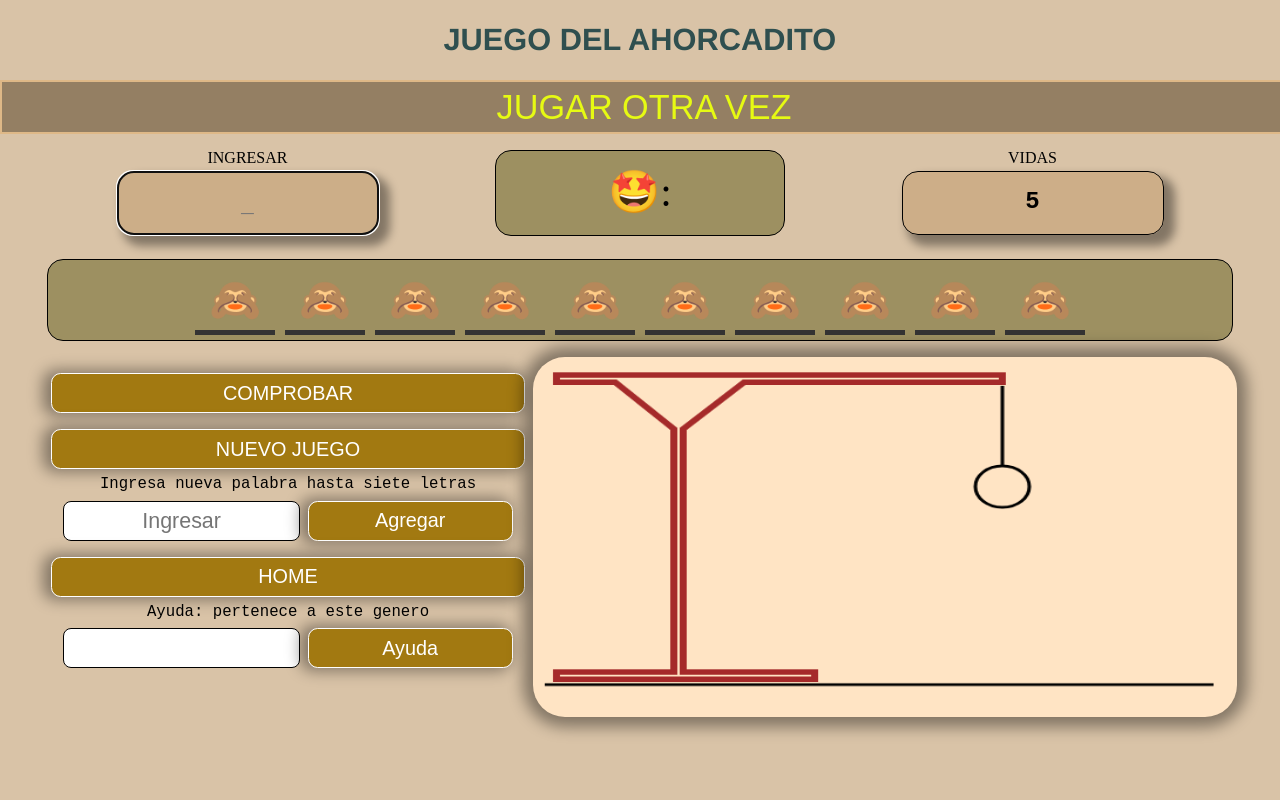
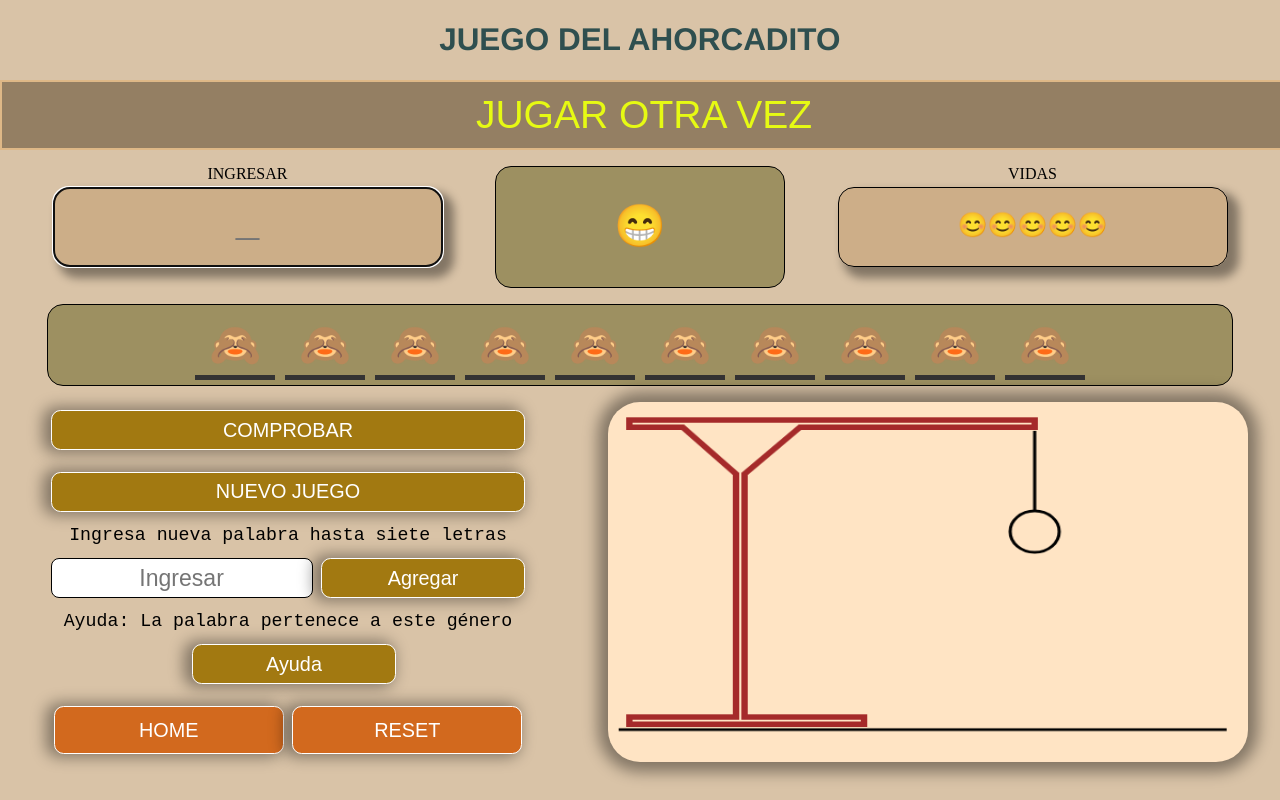
Before and after one commit to JulioLaz/juego-ahorcadito, a plain HTML site: page juego.html in a window 1280 px wide. Drawn offline with Linux system fonts and the light colour scheme.

Commit message:
completo

```diff
--- a/css/juego.css
+++ b/css/juego.css
@@ -1,10 +1,7 @@
 html{
    background-color: rgba(198, 163, 121, 0.651);
+}
 
-}
-::placeholder{
-   font-size: calc(.7rem + .8vw);
-}
 .titulo{
    display: flex;
    justify-content: center;
@@ -18,8 +15,6 @@ text-align: center;
    height: 6vh;
     font-size: calc(1.5rem + 1vw);
    font-family: 'Franklin Gothic Medium', 'Arial Narrow', Arial, sans-serif;
-   /* margin-top:1rem;
-   padding: .5rem; */
    color:darkslategrey;
 
 }
@@ -27,10 +22,10 @@ text-align: center;
    background-color: rgba(113, 91, 64, 0.651);
    color: rgb(230, 250, 19);
    width: 100%;
-   height: 3rem;
+   height: 8vh;
    margin: 0;
    border: 2px solid burlywood;
-   font-size: calc(1.5rem + .8vw);
+   font-size: calc(1.8rem + .8vw);
 }
 
 input{
@@ -47,24 +42,19 @@ input{
    margin: 1rem 0;
 }
 div .letra{
-   width: 20vw;
+   width: 30vw;
    text-decoration: blink;
    cursor: pointer;
    font-size: 2.5rem;
 
 }
 div .vida{
-   width: 20vw;
-   outline: none;
-
-}
-div .puntos{
-   width: 28vw;
+   width: 30vw;
    outline: none;
 }
 
 div .formato-input{
-   height: 3.5rem;
+   height: 4.5rem;
    border-radius: 1rem;
    box-shadow: 8px 8px 10px 3px rgba(0, 0, 0, 0.4);
    background-color: rgba(198, 163, 121, 0.651);
@@ -93,6 +83,7 @@ div .formato-input{
 }
 .letraIngresada{
    display: flex;
+   flex-direction: row;
    justify-content: space-around;
 }
 .monitos{
@@ -112,15 +103,9 @@ div .formato-input{
    justify-content: center;
    align-items: center;
    width: 20vw;
-   height: 10.5vh;
+   height: 15vh;
    font-size: calc(1rem + 2vw);
 
-}
-.cajaInput{
-   display: flex;
-   justify-content: center;
-   align-items: center;
-   margin: 0;
 }
 
 .hidden {
@@ -138,10 +123,10 @@ div .formato-input{
 }
 footer{
    display: flex;
-   justify-content: center;
+   justify-content: space-around;
 }
 canvas{
-   width: 55vw;
+   width: 50vw;
    height: 45vh;
    background-color: bisque;
    border: 1px solid black;
@@ -152,14 +137,17 @@ canvas{
 
 .botones{
    flex-direction: column;
+   justify-content: space-between;
+   align-items: center;
    display: flex;
-   margin: .5rem .5rem;
+   width: 40vw;
+   margin: 0;
 }
 .btnJuego{
    display: inline-block;
    font-size: calc(.6rem + .8vw);
    width: 37vw;
-   height: 2.5rem;
+   height: 5vh;
    margin: .5rem 0;
    border: 1px solid white;
 
@@ -176,14 +164,14 @@ canvas{
 
 }
 .labelAdd{
-   font-size: calc(.5rem + .6vw);
+   font-size: calc(.5rem + .8vw);
    font-family: 'Courier New', Courier, monospace;
    text-align: center;
 }
 
 
 .palabraAdd{
-   width: 18vw;
+   width: 20vw;
    height: 4.5vh;
    border-radius: .5rem;
    font-size: calc(.8rem + .8vw);
@@ -194,26 +182,42 @@ canvas{
 .btnpalabraAdd{
    width: 16vw;
    height: 5vh;
-   /* margin: 0; */
 }
 .cajaAddPalabra{
    display: flex;
-   justify-content: center;
+   justify-content: space-between;
    align-items: center;
 }
-
+.cajaHelp{
+   justify-content: center;
+}
 @keyframes pulso{
 0%{
-   transform: scale(1.2);
+   transform: scale(1.4);
 }
 50%{
    transform: scale(.8);
 }
 100%{
-   transform: scale(1.2);
+   transform: scale(1.4);
 }
 }
 .pulso{
    /* font-size: 1rem; */
    animation: pulso 1.1s linear infinite;
 }
+.cajaInput{
+   display: flex;
+   justify-content: space-between;
+   /* align-items: center; */
+   margin: 0;
+}
+.btnHomeReset{
+   width: 18vw;
+   height: 6vh;
+   background-color: chocolate;
+}
+.btnHome{
+   margin-right:.5rem;
+
+}
--- a/css/reset.css
+++ b/css/reset.css
@@ -1,7 +1,6 @@
 html, body, span, applet, object, iframe,
-h1, h2, h3, h4, h5, h6, p, blockquote, pre,
-a, abbr, acronym, address, big, cite, code,
-del, dfn, em, img, ins, kbd, q, s, samp,
+h1, h2, h3, h4, h5, h6, p, blockquote, pre, abbr, acronym, address, big, cite, code,
+del, div, dfn, em, img, ins, kbd, q, s, samp,
 small, strike, strong, sub, sup, tt, var,
 b, u, i, center,
 dl, dt, dd, ol, ul, li,
--- a/js/ahorcado.js
+++ b/js/ahorcado.js
@@ -1,20 +1,13 @@
-// cursor en input entrada
-// const btnEnfocar = document.querySelector('#comprobar'),
-//       $nombre = document.querySelector('#letra');
-//       btnEnfocar.addEventListener('click', () => {$nombre.focus();});
-
 let soloLetras = /^[a-zA-Z]/;
 let entrada = document.querySelector('.letra'),
     info = document.querySelector('.info'),
     vidas = document.querySelector('#vida');
-   //  help = document.querySelector('#helpWord');
-
+    help = document.querySelector('#helpWord');
+    document.getElementById('helpWord').innerHTML='NUMEROS😘';
+    document.getElementById('errores').innerHTML='🤩: ';
     info.value='Ingresar una Letra!!!';//en el input #info
-    document.getElementById('errores').innerHTML='🤩: ';
 
 function listasAdd(lsts){
-   console.log('inicio0001');
-
       let numeroAleatorio=Math.floor(Math.random()*lsts.length);
       let palabraSecreta=lsts[numeroAleatorio];
      palabrita= palabraSecreta.toLowerCase();
@@ -24,74 +17,46 @@ function listasAdd(lsts){
       helpWordAdd(palabraSecreta)
       return palabraSecreta;
    }
-   function btnhelpWord(){
-   helpWordAdd(palabraSecreta)
-
-}
-function helpWordAdd(palabraSecreta){
-console.log(palabraSecreta);
-if (listasNumeros.includes(palabraSecreta)){
-   document.getElementById('helpWord').innerHTML='NUMEROS😘';
-   console.log(palabraSecreta);
-}
-   if (listasFrutas.includes(palabraSecreta)){
-      document.getElementById('helpWord').innerHTML='FRUTAS😒';
-      console.log(palabraSecreta);
-}
-   if (listasMeses.includes(palabraSecreta)){
-      document.getElementById('helpWord').innerHTML='MESES😕';
-      console.log(palabraSecreta);
+function btnhelpWord(){
+   document.querySelector("#helpWord").style.width = "20vw";
+   document.querySelector("#helpWord").style.height = "4.3vh";
+   document.querySelector("#helpWord").style.border = "1px solid black";
+   document.querySelector("#helpWord").style.background = "white";
 }
 
+function helpWordAdd(palabraSecreta){
+   if (listasNumeros.includes(palabraSecreta)){help.value='NUMEROS'}
+   if (listasFrutas.includes(palabraSecreta)){help.value='FRUTAS'}
+   if (listasMeses.includes(palabraSecreta)){help.value='MESES'}
+}
 
-}
 function arrayWord(palabraSecreta){
-   console.log('inicio0002');
-
       arrayPalabra= palabraSecreta.split('');
-      console.log('arrayWord: '+ arrayPalabra);
       wordHidden(arrayPalabra,palabraSecreta)
       return arrayPalabra;
-   }
+}
 
 function wordHidden(arrayPalabra,palabraSecreta){
-   console.log('inicio0003');
-
       palabraOculta=arrayPalabra.map((l,i, arrayPalabra)=>{return l==arrayPalabra[i] ? '_ ' : l});
       console.log('palabraOculta:  '+palabraOculta);
-      // jugar();
       verPalabra(palabraSecreta);
-      // verPalabra();
       return palabraOculta;
 }
 
 function btnPalabraAdd(){
-   console.log('inicio0004');
-
    let palabraAdd = document.querySelector('#palabraAdd');
-
       listas.push(palabraAdd.value);
       listaSinVacios= listas.filter((item) => item !== '')
-      console.log('listas add: '+ listaSinVacios);
-      console.log('listas add.lengt: '+ listaSinVacios.length);
-      console.log('palabra nueva: '+ palabraAdd);
-      document.getElementById('errores').innerHTML='🤩: ';
+      document.getElementById('errores').innerHTML='😁';
       palabraAdd.value="";
       listasAdd(listaSinVacios);
       ingresoCaracter();
       vidas.value=5;
       vida=5;
-
 }
 //verificacion de caracteres
 function ingresoPalabra(){
-
-   console.log('inicio0005');
-
    let inputPalabra = document.getElementById('palabraAdd');
-   // let nuevoInputPalabra=inputPalabra;
-   // inputPalabra.value.toLowerCase();
-   // console.log(nuevoInputPalabra.value)
    let arrayInput=[];
    inputPalabra.addEventListener('keyup', e=> {
    dato = e.key;
@@ -112,10 +77,7 @@ function ingresoPalabra(){
 }
 ingresoPalabra();
 
-// ejecuta la funcion del boton comprobar con ENTER
 function ingresoCaracter(){
-   console.log('inicio0006');
-
          let elInput = document.getElementById('letra');
          elInput.addEventListener('keyup', e=> {
          dato = e.key;
@@ -133,14 +95,10 @@ function ingresoCaracter(){
 }
 
 function verPalabra(palabraSecreta){
-   console.log('inicio0007: palabraOculta: '+palabraOculta);
-   console.log('inicio0007: palabraSecreta: '+palabraSecreta);
-   // console.log('inicio0004: arrayPalabra: '+arrayPalabra.join(''));
-   // console.log('inicio0004: palabraOculta'+palabraOculta.split(''));
-newArrayPalabra=arrayPalabra.join('');
+   newArrayPalabra=arrayPalabra.join('');
    if(palabraSecreta==undefined){
    palabraSecreta=newArrayPalabra.toString();
-}
+   }
       let elemento='',
           letras = palabraSecreta.split('');
 
@@ -153,17 +111,10 @@ newArrayPalabra=arrayPalabra.join('');
          }
       });
       document.getElementById('letraI').innerHTML=elemento;
-   }
+}
 
 function btnComprobar(palabraSecreta){
-   console.log('inicio0008: btnComprobar');
-   // console.log(' palabraSecreta: '+palabraSecreta);
-
-   // console.log('arrayPalabra: '+arrayPalabra);
-   // console.log('palabraOculta: '+palabraOculta);
-
       let letra = document.querySelector('#letra').value,
-         // palabraSecreta,
           ltr;
 
       if(letra.match(soloLetras)){
@@ -187,8 +138,6 @@ let arrayErrores=[],arrayEntrada=[],vida=5;
     a=0;//incrementador array de letras erradas
 
 function contadorFallos(ltr){
-   console.log('inicio0009: contarFallos');
-
    if(!(ltr==undefined)){
       console.log(arrayPalabra);
       if(!arrayPalabra.includes(ltr)){
@@ -196,12 +145,16 @@ function contadorFallos(ltr){
 
          let arrayErrores = arrayEntrada.filter((item,index)=>{
              return arrayEntrada.indexOf(item) === index}),
+             vidasGit=[],
              veces=vida-arrayErrores.length;
              a++;
 
          document.getElementById('errores').innerHTML='😫: '+arrayErrores;
          info.value= 'Te quedan '+ veces + ' intentos';
-         vidas.value=veces
+         for(let i=1;i<=veces;i++){
+            vidasGit.push('😊');
+         }
+         vidas.value=vidasGit.join('')
          if(veces===(vida-1)){
             caja(true);
          }
@@ -216,14 +169,14 @@ function contadorFallos(ltr){
          }
          entrada.value='';
          if(arrayErrores.length === vida){
+            vidas.value="💀"
             personaDeath();
             caja(false);
-             info.value='PERDISTE';
+             info.value='JUEGA OTRA VEZ - PALABRA OCULTA: '+arrayPalabra.join('');
              document.getElementById('errores').innerHTML= "<img src=img/pinguinotriste.gif>";
              setTimeout(function(){
-             alert('!!!PERDISTE!!!'+arrayPalabra);
+             alert('!!!PERDISTE!!!  PALABRA OCULTA: '+arrayPalabra.join(''));
              arrayErrores=[],arrayEntrada=[],vida=5;
-             info.value='JUEGA OTRA VEZ';
              canvas.width=canvas.width;
              patibulo();
              btnJugar();
@@ -237,13 +190,10 @@ function contadorFallos(ltr){
 
 
 function contadorIntentos(ltr){
-   console.log('inicio00010');
-
    let a1=palabraOculta.join(''),
    a2=arrayPalabra.join('');
 
    const comparacionArrayEntradaSalida = function (a1, a2){
-
       let i = a1.length;
       if (i != a2.length) return false;
       while(i--){
@@ -275,18 +225,17 @@ function contadorIntentos(ltr){
       }
 }
 
-
-
 function btnJugar(){
-   console.log('inicio00012');
    btnPalabraAdd()
-   console.log('inicio00011');
    ingresoCaracter();
-   vidas.value=5;
+   vidas.value='😊😊😊😊😊';
    vida=5;
    info.value='JUGAR OTRA VEZ';
-
+   document.querySelector("#helpWord").style.width = "0vw";
+   document.querySelector("#helpWord").style.height = "0vh";
+   document.querySelector("#helpWord").style.border = "none";
+   document.querySelector("#helpWord").style.background = "none";
 }
 btnJugar();
 
-function refrescar(){window.location.reload()}
+function btnRefrescar(){window.location.reload()}
--- a/juego.html
+++ b/juego.html
@@ -50,15 +50,15 @@
                <input type="texto" id="palabraAdd" maxlength="7" class='palabraAdd' placeholder="Ingresar">
                <button class=' btnJuego btnpalabraAdd ' onclick="btnPalabraAdd()">Agregar</button>
             </div>
-            <div class="cajaInput">
-               <a class='nivel' href='index.html'><button class='btnJuego'>HOME</button></a>
-            </div>
-            <label for='textos' class="labelAdd">Ayuda: pertenece a este genero</label>
-            <div class="cajaAddPalabra">
+            <label for='textos' class="labelAdd">Ayuda: La palabra pertenece a este género</label>
+            <div class="cajaAddPalabra cajaHelp">
                <input type="textos" id="helpWord" class='palabraAdd' readonly>
                <button class=' btnJuego btnpalabraAdd ' onclick="btnhelpWord()">Ayuda</button>
             </div>
-
+            <div class="cajaInput">
+               <a class='nivel' href='index.html'><button class='btnJuego btnHomeReset btnHome'>HOME</button></a>
+               <button class='btnJuego btnHomeReset' onclick="btnRefrescar()">RESET</button>
+            </div>
       </div>
             <canvas id='canvas' width='600' height='400'></canvas>
 
```
Lines whose indentation alone changed are shown as unchanged.
